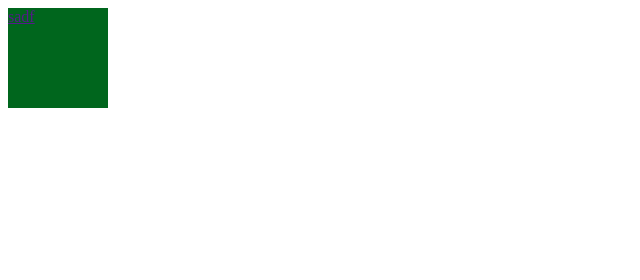
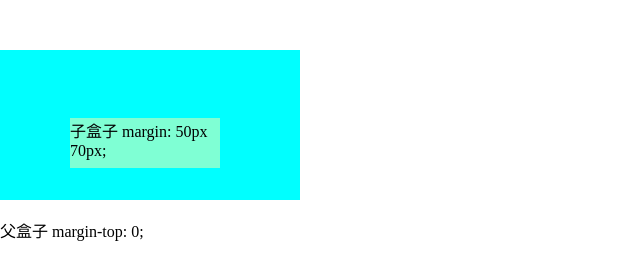
Before and after one commit to xiaohei6856/webpage, a plain HTML site: page text/3.html in a window 1280 px wide. Shown: the whole page, without its empty margins (0-640 px from the left). Drawn offline with Linux system fonts and the light colour scheme.

Commit message:
添加文件测试文件3（magin高度塌陷）

```diff
--- a/text/3.html
+++ b/text/3.html
@@ -4,15 +4,38 @@
 		<meta charset="utf-8">
 		<title></title>
 		<style type="text/css">
-			a{
-				width: 100px;
-				background-color: #00661D;
-				height: 100px;
-				display: block;
+			body{
+				padding: 0;
+				margin: 0;
+			}
+			div{
+				margin: 0;
+				padding: 0;
+			}
+			.AA{
+				background-color: #00FFFF;
+				width: 300px;
+				height: 150px;
+				margin-top: 50px;
+			}
+			.BB{
+				background-color: #7FFFD4;
+				width: 150px;
+				height: 50px;
+				margin: 50px 70px;
 			}
 		</style>
 	</head>
 	<body>
-		<a href="">sadf</a>
+		<div class="AA">
+			&nbsp;
+				<div class="BB">
+					子盒子
+					margin: 50px 70px;
+				</div>
+				父盒子
+				margin-top: 0;
+		</div>
+
 	</body>
 </html>
```
